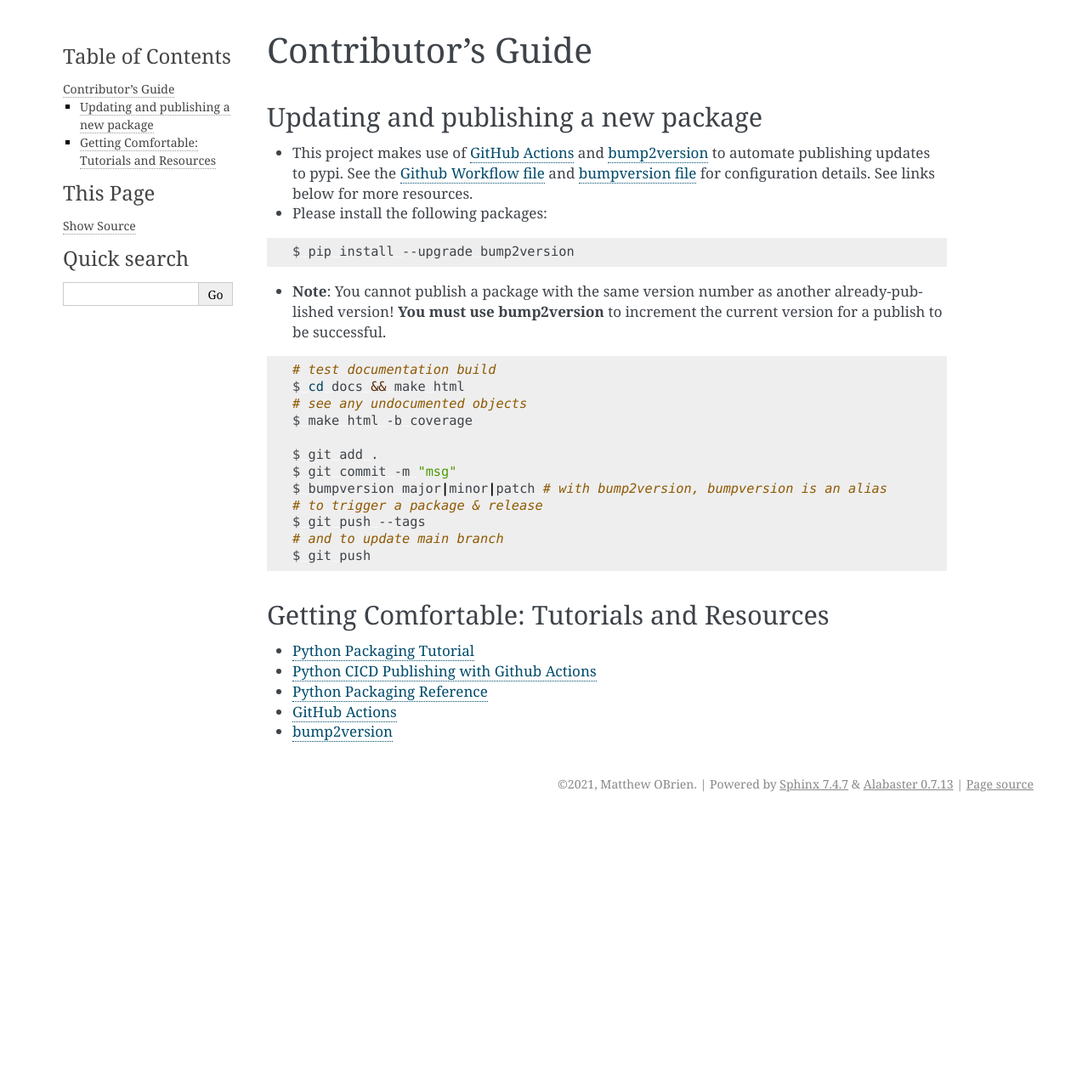
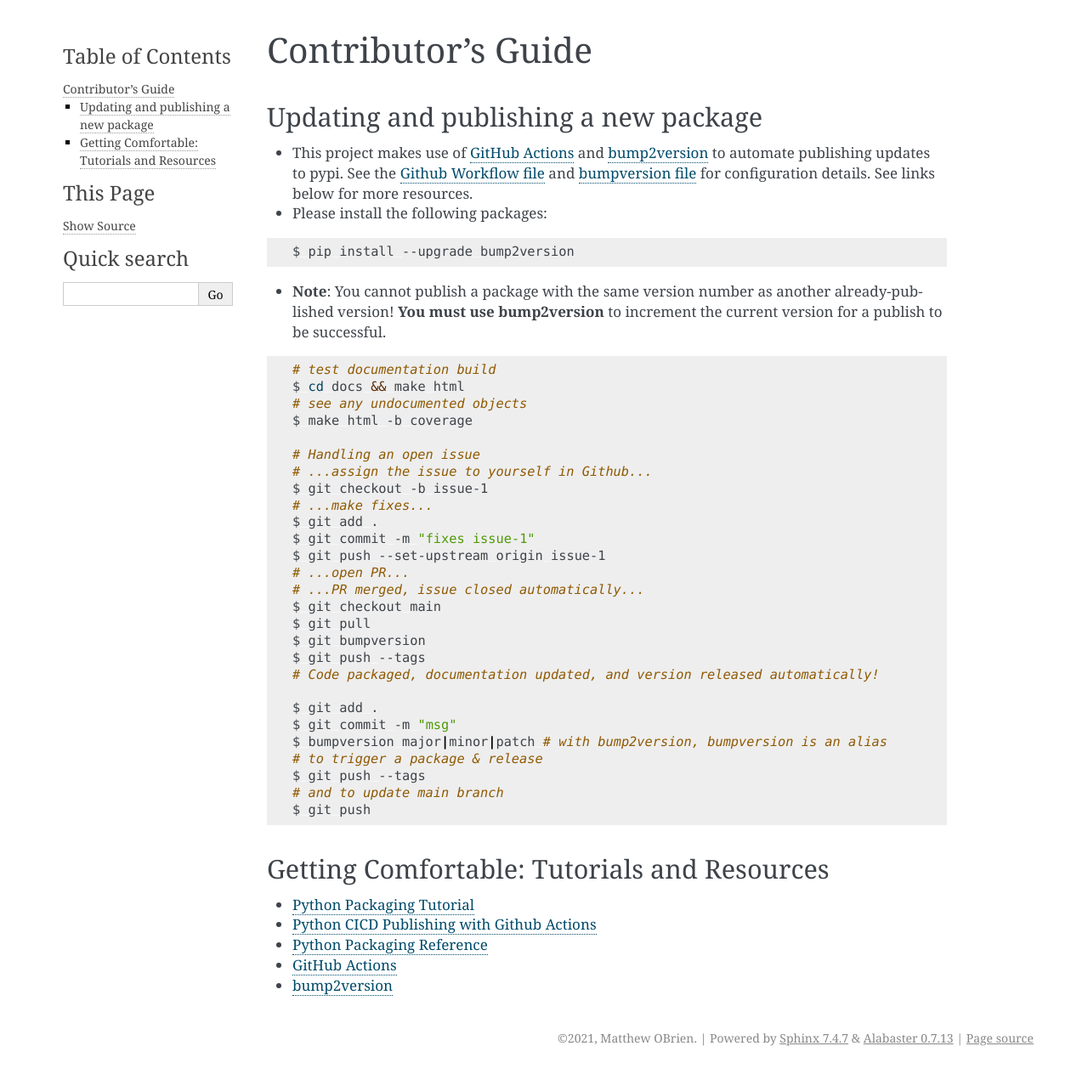
Before and after one commit to broadinstitute/bibtutils, a Sphinx documentation site: the page built from docs/contributing.rst, in a window 1280 px wide. Shown: the whole page at 85% size. Built offline with Sphinx 7.4.7, drawn with Linux system fonts in a browser that asks for light colours; before the commit the page ends 972 px from its top, so only the background shows below that.

Commit message:
added issue handling quickstart

```diff
--- a/docs/contributing.rst
+++ b/docs/contributing.rst
@@ -29,6 +29,21 @@ Updating and publishing a new package
    # see any undocumented objects
    $ make html -b coverage
 
+   # Handling an open issue
+   # ...assign the issue to yourself in Github...
+   $ git checkout -b issue-1
+   # ...make fixes...
+   $ git add .
+   $ git commit -m "fixes issue-1"
+   $ git push --set-upstream origin issue-1
+   # ...open PR...
+   # ...PR merged, issue closed automatically...
+   $ git checkout main
+   $ git pull
+   $ git bumpversion
+   $ git push --tags
+   # Code packaged, documentation updated, and version released automatically!
+
    $ git add .
    $ git commit -m "msg"
    $ bumpversion major|minor|patch # with bump2version, bumpversion is an alias
```
